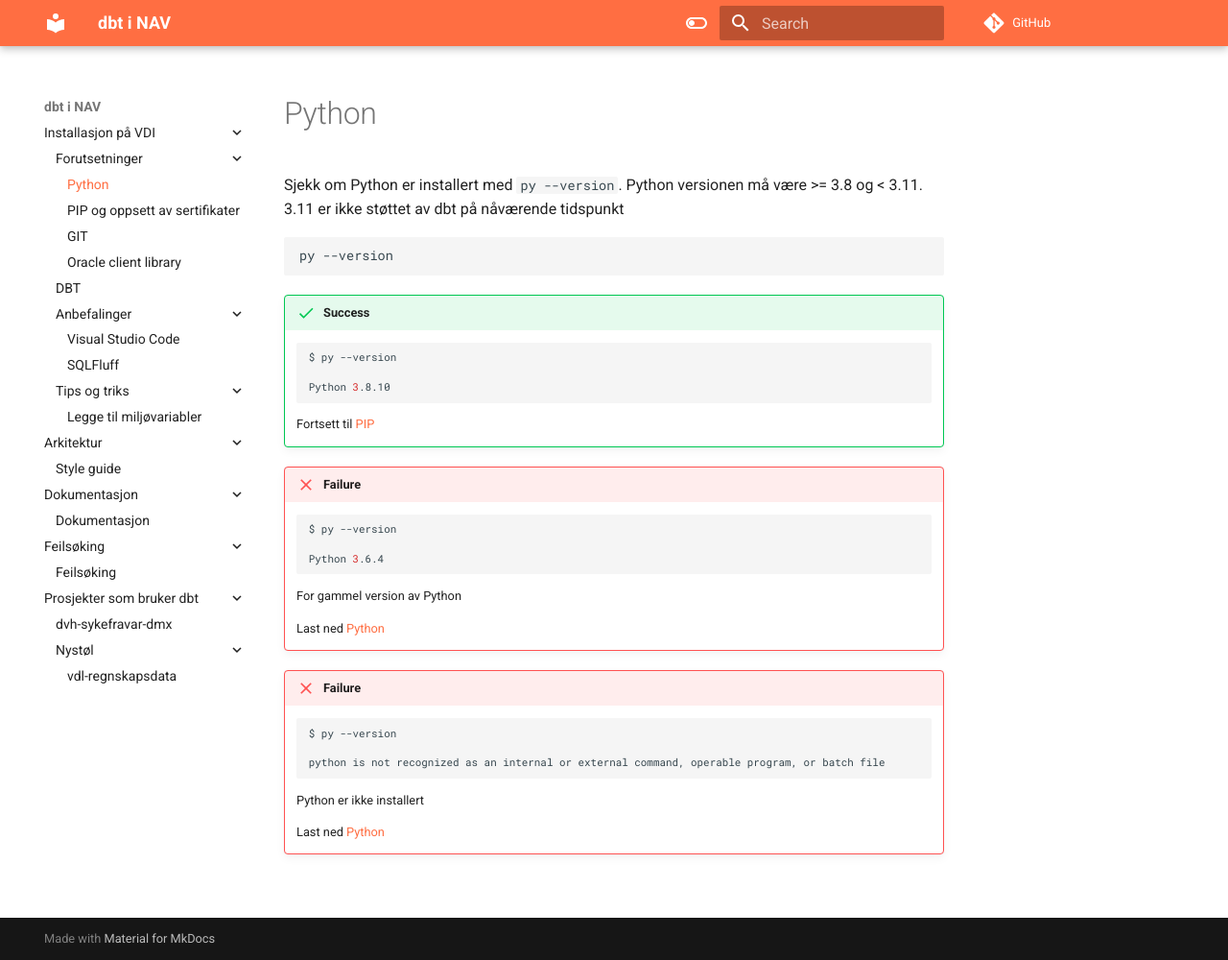
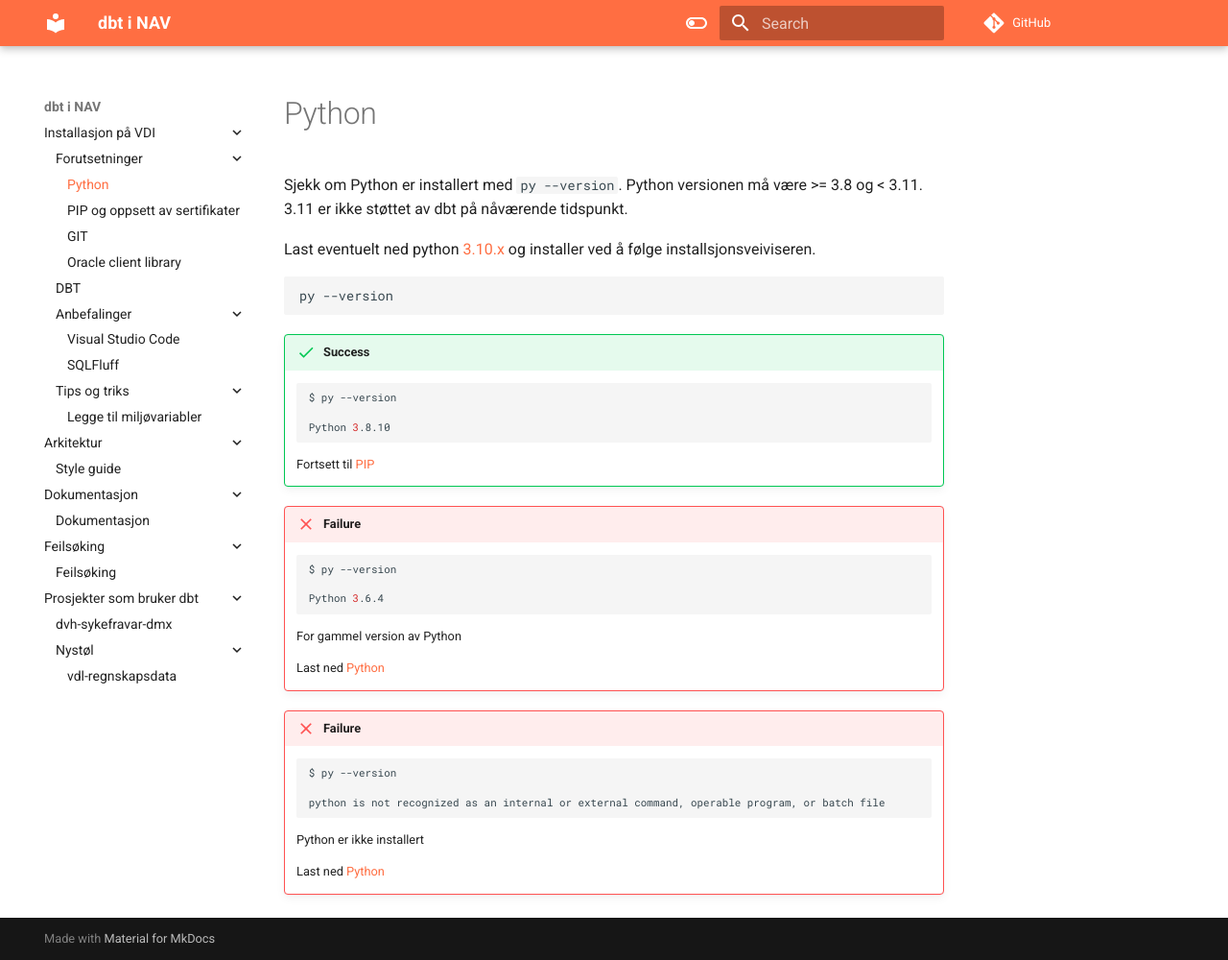
Before and after one commit to navikt/dbt-i-nav, an MkDocs documentation site: the page built from docs/vdi/python.md, in a window 1280 px wide and 1000 px high. Shown: the whole window at 96% size. Built offline with MkDocs 1.6.1 and Material for MkDocs 9.7.7, drawn with Linux system fonts in a browser that asks for light colours; comment, search, counter and statistics services are not loaded.

Commit message:
Link til å laste ned python.

````diff
--- a/docs/vdi/python.md
+++ b/docs/vdi/python.md
@@ -1,6 +1,10 @@
 # Python
 
-Sjekk om Python er installert med `py --version`. Python versionen må være >= 3.8 og < 3.11. 3.11 er ikke støttet av dbt på nåværende tidspunkt
+
+
+Sjekk om Python er installert med `py --version`. Python versionen må være >= 3.8 og < 3.11. 3.11 er ikke støttet av dbt på nåværende tidspunkt.
+
+Last eventuelt ned python [3.10.x](https://www.python.org/downloads/) og installer ved å følge installsjonsveiviseren.
 
 ```shell
 py --version
````
